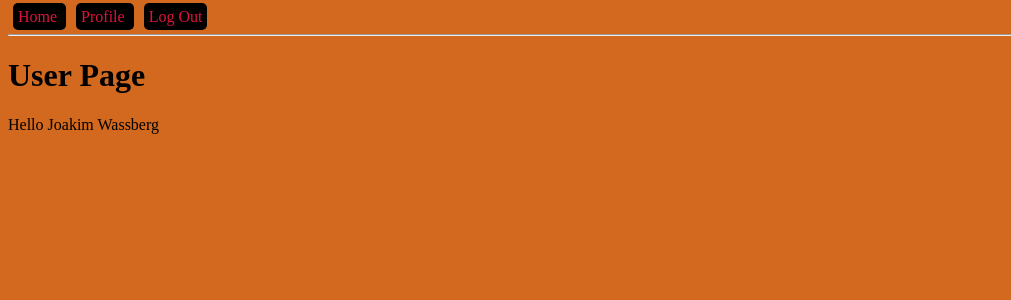
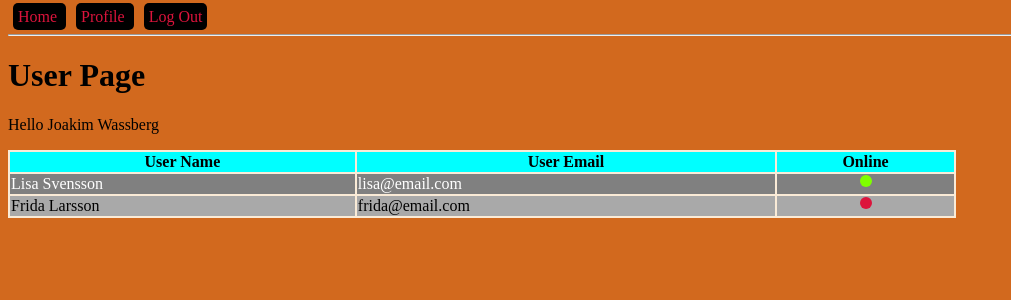
Before and after one commit to KYH-Gothenburg/first_flask, a Flask app: page /profile in a window 1280 px wide. Shown: the top 300 px of the page, without its empty margins (0-1011 px from the left). Run offline with Flask 2, Linux system fonts and the light colour scheme; a user stored in the database is signed in; data comes from the database, SQL or seed files in the repository; both versions use the stored data as it was after the commit.

Commit message:
List all users

```diff
--- a/blueprints/user/__init__.py
+++ b/blueprints/user/__init__.py
@@ -1,5 +1,7 @@
 from flask import Blueprint, render_template, redirect, url_for
-from flask_login import logout_user, login_required
+from flask_login import logout_user, login_required, current_user
+
+from controllers.user_controller import get_all_users
 
 bp_user = Blueprint('bp_user', __name__)
 
@@ -7,10 +9,16 @@ bp_user = Blueprint('bp_user', __name__)
 @bp_user.get('/profile')
 @login_required
 def user_get():
-    return render_template("user.html")
+    users = get_all_users()
+    return render_template("user.html", users=users)
 
 
 @bp_user.get('/logout')
 def logout_get():
+    user = current_user
+    user.online = False
+
+    from app import db
+    db.session.commit()
     logout_user()
     return redirect(url_for('bp_open.index'))
--- /dev/null
+++ b/controllers/user_controller.py
@@ -0,0 +1,7 @@
+from flask_login import current_user
+
+
+def get_all_users():
+    from models import User
+    user = current_user
+    return User.query.filter(User.id != user.id).all()
--- a/static/css/main.css
+++ b/static/css/main.css
@@ -10,3 +10,43 @@ body {
     padding: 5px;
     border-radius: 5px;
 }
+
+table {
+    width: 75%;
+    background-color: antiquewhite;
+}
+
+
+th {
+    background: aqua;
+}
+
+tr:nth-child(odd) {
+    background: darkgrey;
+}
+
+tr:nth-child(even) {
+    background: grey;
+    color: white;
+}
+
+.center-content {
+    display:flex;
+    align-items: center;
+    align-content: center;
+}
+
+.circle {
+    margin: 0 auto;
+    width: 12px;
+    height: 12px;
+    border-radius: 50%;
+}
+
+.online {
+    background: chartreuse;
+}
+
+.offline {
+    background: crimson;
+}
--- a/templates/user.html
+++ b/templates/user.html
@@ -8,4 +8,25 @@
     <h1 id="main-heading">User Page</h1>
     <p>Hello {{ current_user.name }}</p>
 
+    <table>
+        <tr>
+            <th>User Name</th>
+            <th>User Email</th>
+            <th>Online</th>
+        </tr>
+        {% for user in users %}
+            <tr>
+                <td>{{ user.name }}</td>
+                <td>{{ user.email }}</td>
+                <td class="center-content">
+                    {% if user.online %}
+                        <div class="circle online"></div>
+                    {% else %}
+                        <div class="circle offline"></div>
+                    {% endif %}
+                </td>
+            </tr>
+        {% endfor %}
+    </table>
+
 {% endblock %}
```
Also changed, not shown: blueprints/open/__init__.py (+5 -2 lines), controllers/__init__.py (added), db.sqlite.
